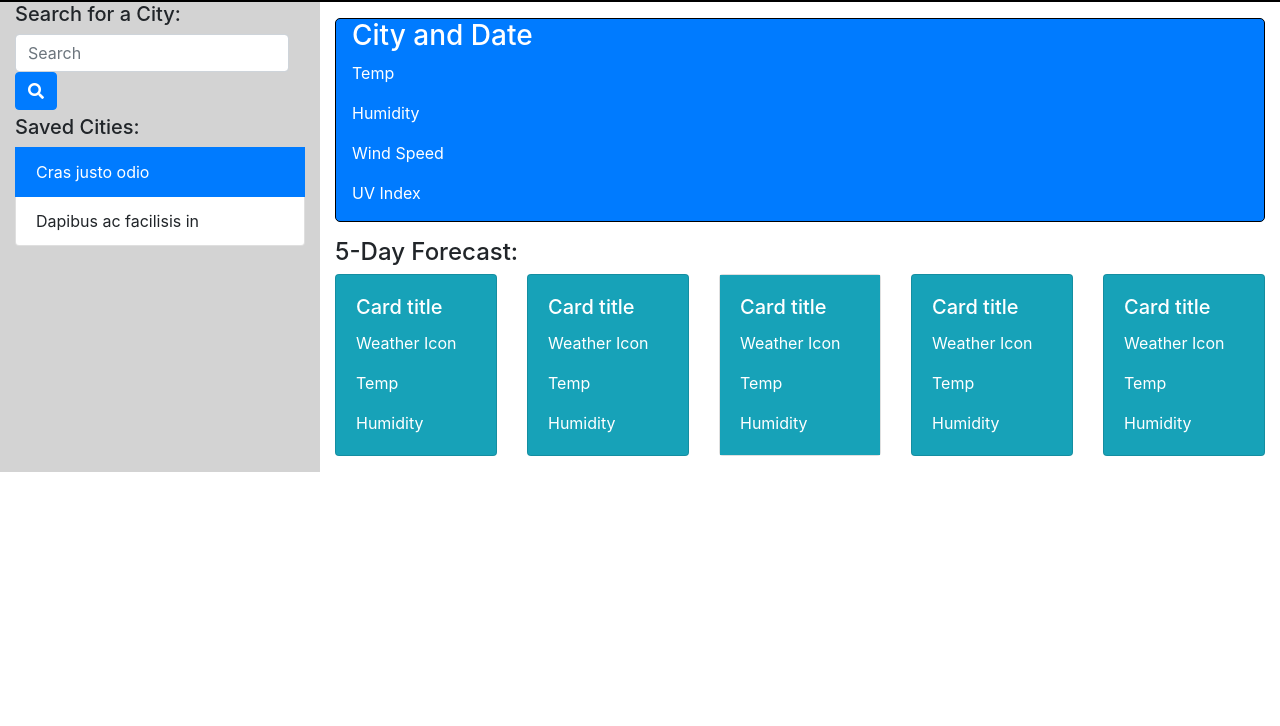
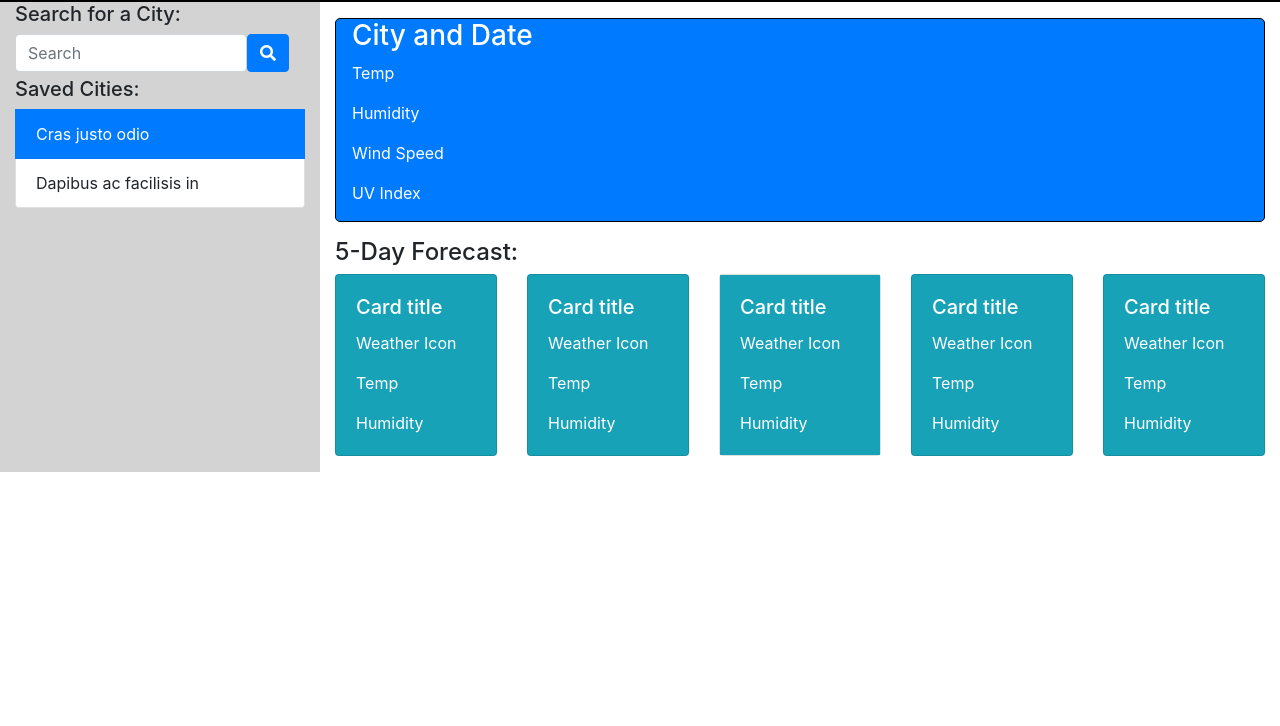
Before and after one commit to EMoschos/hows-the-weather, a plain HTML site: page index.html in a window 1280 px wide. Shown: the part 74-800 px from the top of the page. Drawn offline with nearby package versions, Linux system fonts and the light colour scheme.

Commit message:
Changed input field to auto-width

```diff
--- a/assets/style.css
+++ b/assets/style.css
@@ -15,7 +15,9 @@ header {
     background-color: lightgray;
 }
 
-
+.input-width {
+    width: 80%!important;
+}
 
 .sidebar {
     padding: 10px;
--- a/index.html
+++ b/index.html
@@ -24,7 +24,7 @@
                     Search for a City:
                 </h2>
                 <form class="form-inline">
-                    <input class="form-control" type="search" placeholder="Search" aria-label="Search">
+                    <input class="form-control input-width" type="search" placeholder="Search" aria-label="Search">
                     <button class="btn btn-primary my-2 my-sm-0" type="submit"><i class="fas fa-search"></i></button>
                 </form>
                 <ul class="list-group">
```
